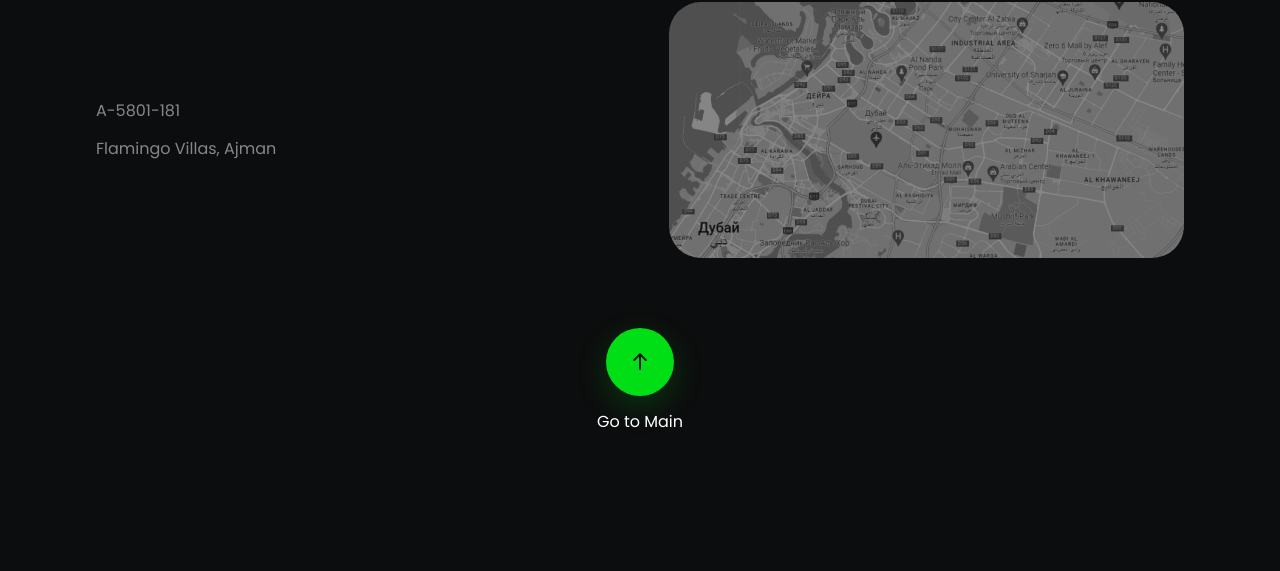
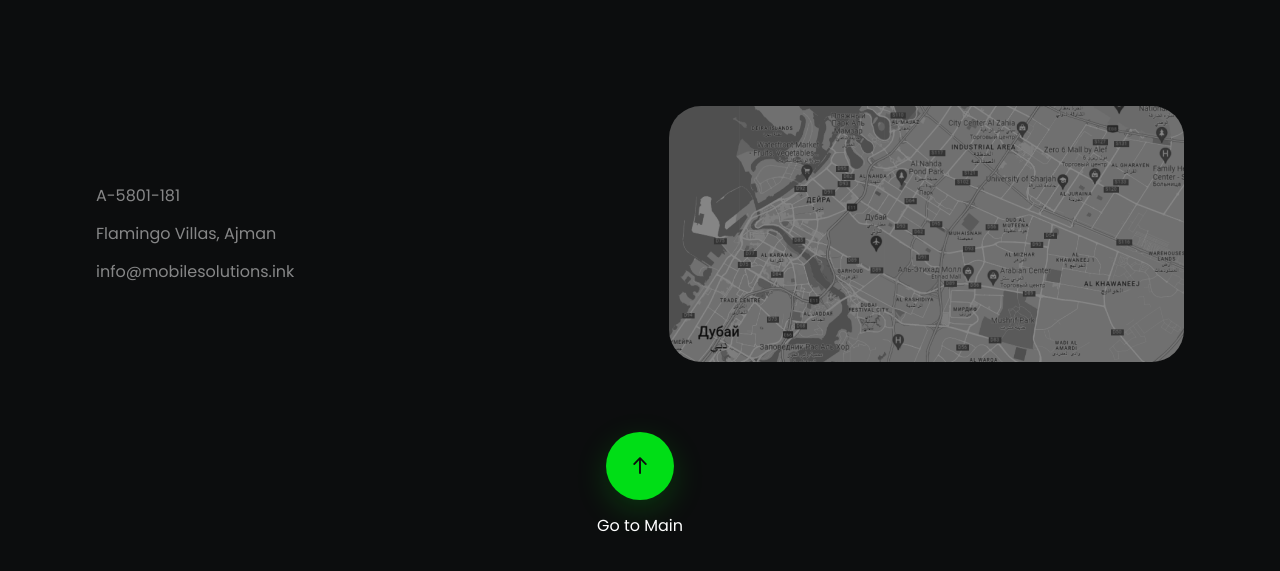
Before and after one commit to mirzoo/MobileSolutions, a plain HTML site: page index.html in a window 1280 px wide. Shown: the part 1804-2375 px from the top of the page. Before the commit the page ends 2281 px from the top, so only its background shows below. Drawn offline with nearby package versions, Linux system fonts and the light colour scheme.

Commit message:
add img and mail

```diff
--- a/index.html
+++ b/index.html
@@ -133,6 +133,7 @@
                 <div class="contact-text">
                     <h2 class="contact-text__code">A-5801-181</h2>
                     <h2 class="contact-text__country">Flamingo Villas, Ajman</h2>
+                    <h2 class="contact-text__country">info@mobilesolutions.ink</h2>
                 </div>
 
                 <img src="./img/map.png" alt="map" class="contact-img">
```
Also changed, not shown: img/portfolio.png.
